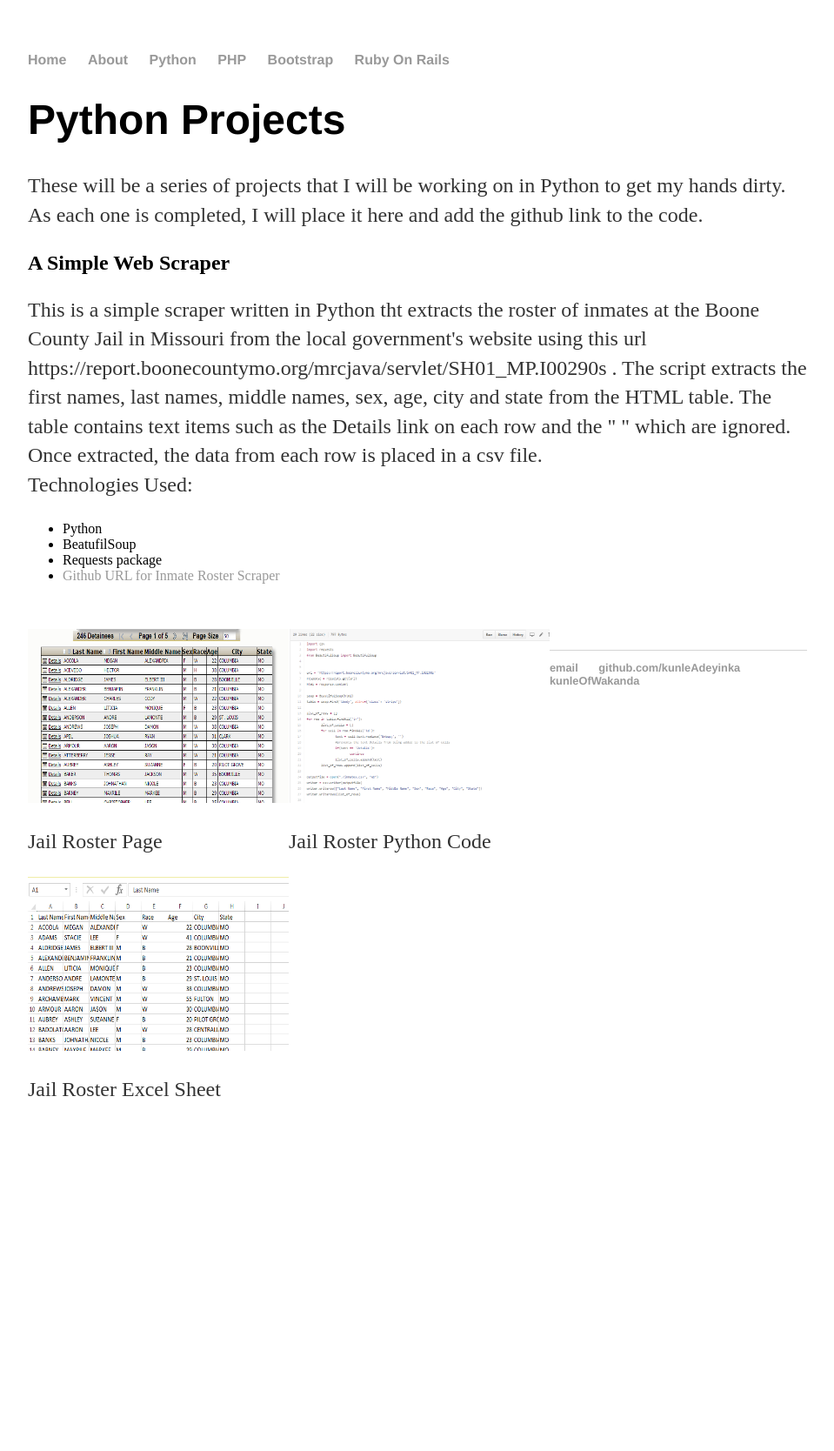
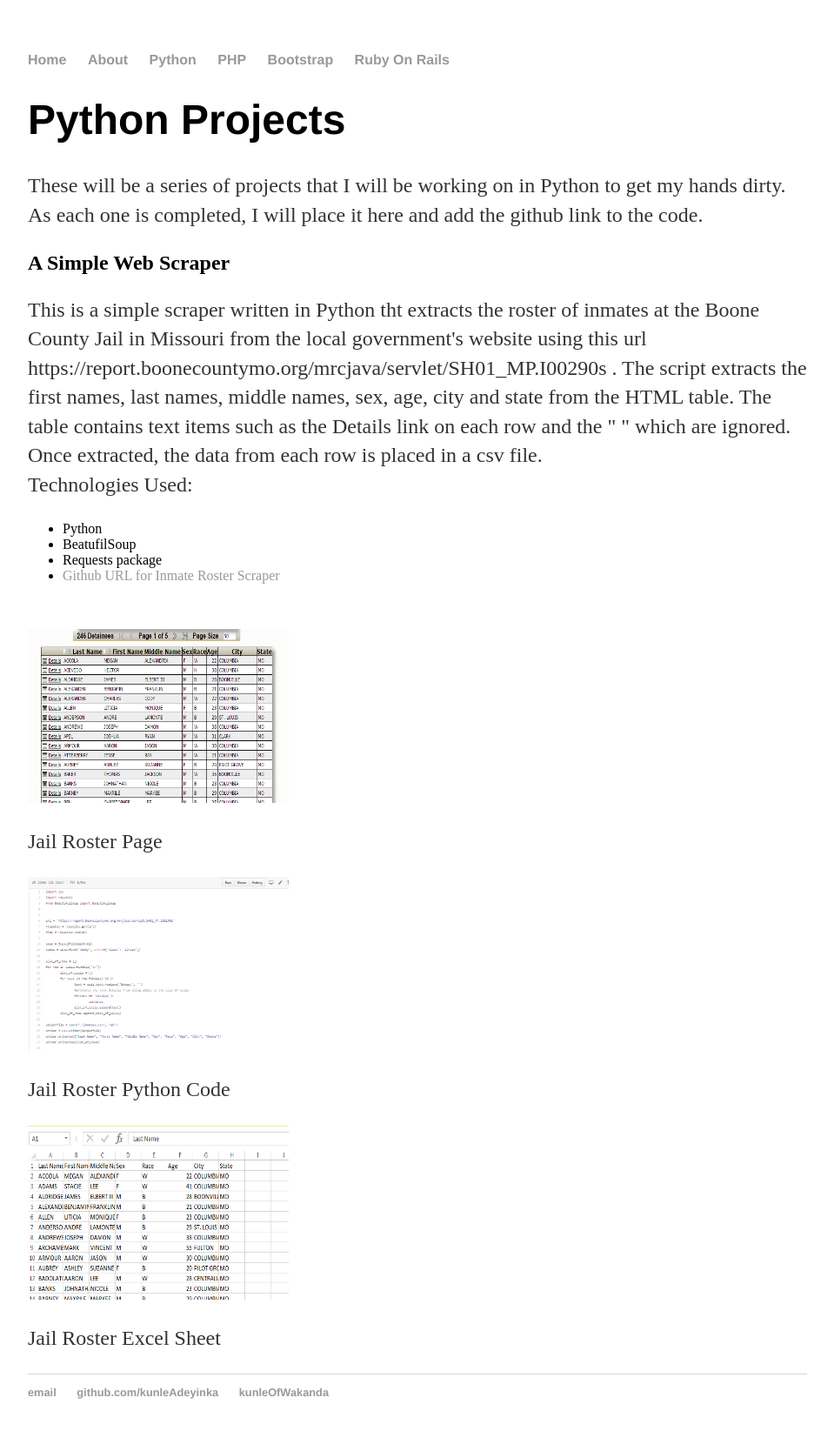
Before and after one commit to kunleAdeyinka/kunleAdeyinka.github.io, a Jekyll site: the page built from python/index.html, in a window 1280 px wide. Shown: the whole page at 87% size, without its empty margins (160-1119 px from the left). Built offline with Jekyll 4.4.1, drawn with Linux system fonts in a browser that asks for light colours; Markdown is read by kramdown in place of the engine named in the settings; before the commit the page ends 1294 px from its top, so only the background shows below that.

Commit message:
updated css to remove div style for images

```diff
--- a/css/main.css
+++ b/css/main.css
@@ -41,7 +41,3 @@ ul.posts {
 ul.posts li {
     list-style: none;
 }
-
-.imgContainer{
-    float:left;
-}
```
